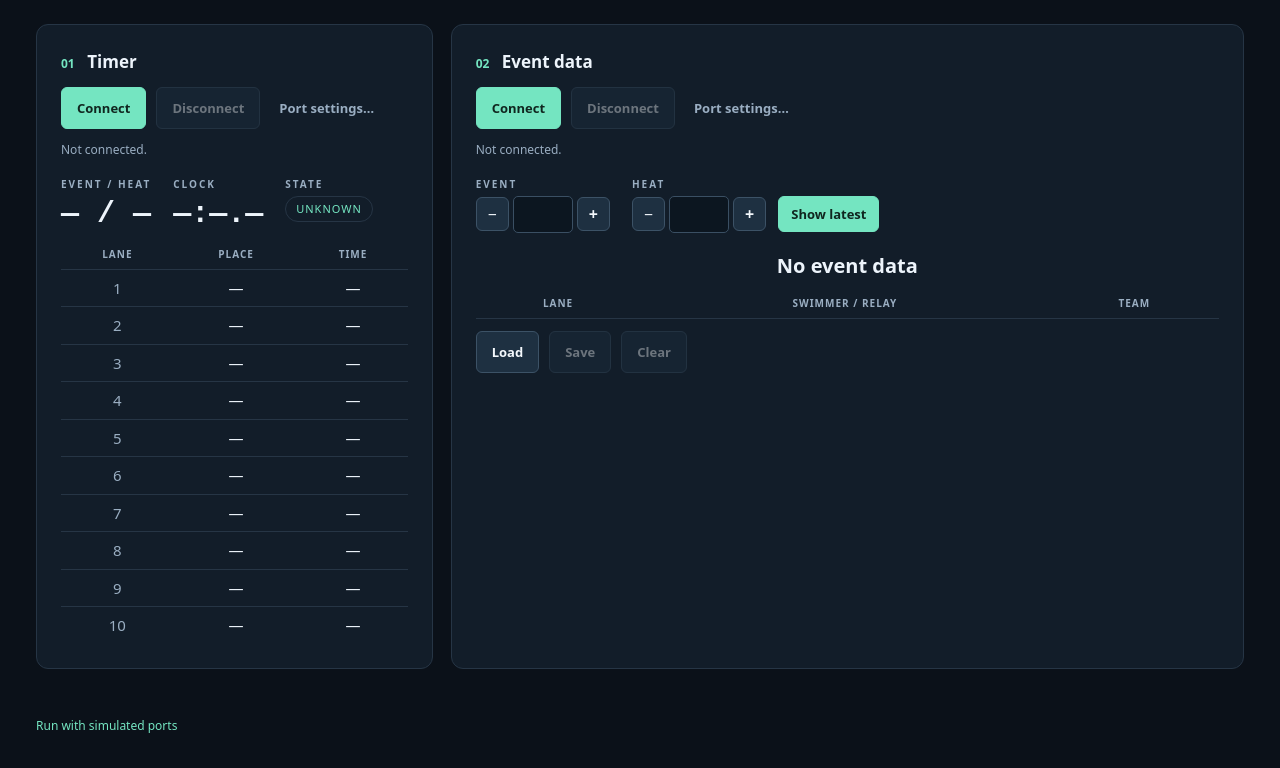
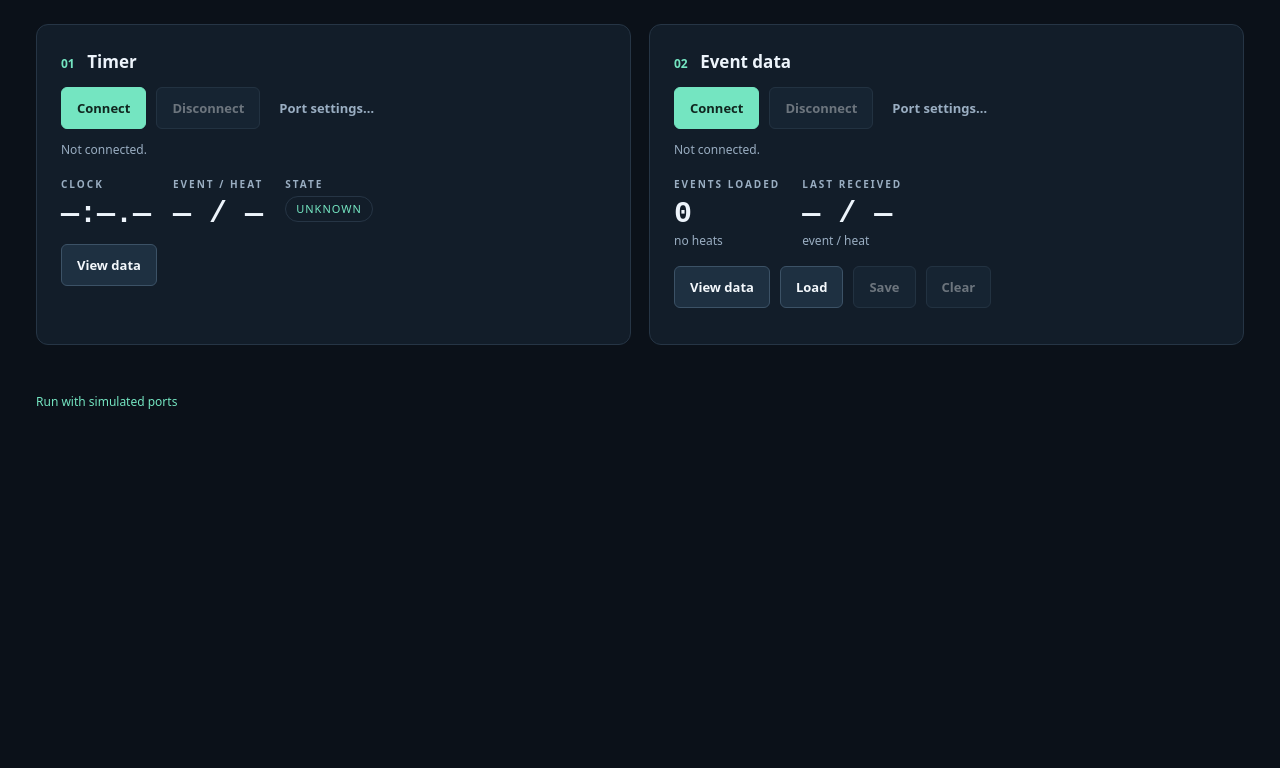
Before and after one commit to lgbeno/swimnerd-templates, a plain HTML site: page SerialBridge.html in a window 1280 px wide. Drawn offline with Linux system fonts and the light colour scheme.

Commit message:
Hide the tables behind View data; the boxes just show the links are working (#18)
In normal use the Timer box shows the clock, event and heat and the state,
and the Event data box shows how many events and heats are loaded and the
last event and heat received. A View data button in each opens a dialog
with the detail: the lane place and time table for the timer, and the start
lists with their steppers and Show latest for event data. The two boxes are
equal width again now that neither holds a table.

Co-authored-by: Luke Beno <lgbeno@Lukes-MacBook-Air.local>
Co-authored-by: Claude Fable 5.1 <noreply@anthropic.com>

```diff
--- a/SerialBridge.html
+++ b/SerialBridge.html
@@ -12,19 +12,25 @@
 <article><h2><span>01</span> Timer</h2>
 <div class="actions"><button id="timerConnect" class="primary">Connect</button><button id="timerDisconnect" disabled>Disconnect</button><button id="timerSettings" class="quiet">Port settings…</button></div>
 <p id="timerStatus" class="small">Not connected.</p>
-<div class="readout"><div><p class="eyebrow">EVENT / HEAT</p><strong id="event">— / —</strong></div><div><p class="eyebrow">CLOCK</p><strong id="clock">—:—.—</strong></div><div><p class="eyebrow">STATE</p><span id="raceState" class="badge">UNKNOWN</span></div></div>
+<div class="readout"><div><p class="eyebrow">CLOCK</p><strong id="clock">—:—.—</strong></div><div><p class="eyebrow">EVENT / HEAT</p><strong id="event">— / —</strong></div><div><p class="eyebrow">STATE</p><span id="raceState" class="badge">UNKNOWN</span></div></div>
+<div class="actions"><button id="timerView">View data</button></div>
+<dialog id="timerData" class="wide"><form method="dialog"><h3>Timer lanes</h3>
 <table class="data"><thead><tr><th>Lane</th><th>Place</th><th>Time</th></tr></thead><tbody id="lanes"></tbody></table>
+<div class="actions"><button class="primary">Close</button></div></form></dialog>
 <dialog id="timerDialog"><form method="dialog"><h3>Timer port settings</h3><p class="small">The console sends 9600 baud, 8 data bits, even parity, 1 stop bit, and the page uses that. Change it only for a console that was set up differently.</p>
 <div class="actions"><label>Baud <select id="timerBaud"><option>9600</option><option>2400</option><option>1200</option><option>4800</option><option>19200</option></select></label><label>Parity <select id="timerParity"><option value="even">Even</option><option value="none">None</option><option value="odd">Odd</option></select></label><span class="small">8 data · 1 stop</span></div>
 <div class="actions"><button class="primary">Done</button><button id="timerDefaults" type="button">Back to the console’s settings</button></div></form></dialog></article>
 <article><h2><span>02</span> Event data</h2>
 <div class="actions"><button id="genserConnect" class="primary">Connect</button><button id="genserDisconnect" disabled>Disconnect</button><button id="genserSettings" class="quiet">Port settings…</button></div>
 <p id="genserStatus" class="small">Not connected.</p>
-<div class="readout"><div><p class="eyebrow">EVENT <span id="storedEvents" class="count"></span></p><div class="stepper"><button id="eventDown" class="step" title="Previous stored event">−</button><input id="viewEventNo" type="number" min="1" max="999" aria-label="Event"><button id="eventUp" class="step" title="Next stored event">+</button></div></div>
-<div><p class="eyebrow">HEAT <span id="heatCount" class="count"></span></p><div class="stepper"><button id="heatDown" class="step" title="Previous heat">−</button><input id="viewHeatNo" type="number" min="1" max="99" aria-label="Heat"><button id="heatUp" class="step" title="Next heat">+</button><button id="follow" class="latch" aria-pressed="true" title="Jump to each start list as it arrives">Show latest</button></div></div></div>
+<div class="readout"><div><p class="eyebrow">EVENTS LOADED</p><strong id="eventsLoaded">0</strong><p id="heatsLoaded" class="small">no heats</p></div><div><p class="eyebrow">LAST RECEIVED</p><strong id="lastNo">— / —</strong><p class="small">event / heat</p></div></div>
+<div class="actions"><button id="eventView">View data</button><label class="button">Load<input id="eventFiles" type="file" accept=".scb" multiple></label><button id="saveFiles">Save</button><button id="clearRosters">Clear</button><span id="eventFileStatus" class="small"></span></div>
+<dialog id="eventData" class="wide"><form method="dialog"><h3>Start lists</h3>
+<div class="readout"><div><p class="eyebrow">EVENT <span id="storedEvents" class="count"></span></p><div class="stepper"><button id="eventDown" class="step" type="button" title="Previous stored event">−</button><input id="viewEventNo" type="number" min="1" max="999" aria-label="Event"><button id="eventUp" class="step" type="button" title="Next stored event">+</button></div></div>
+<div><p class="eyebrow">HEAT <span id="heatCount" class="count"></span></p><div class="stepper"><button id="heatDown" class="step" type="button" title="Previous heat">−</button><input id="viewHeatNo" type="number" min="1" max="99" aria-label="Heat"><button id="heatUp" class="step" type="button" title="Next heat">+</button><button id="follow" class="latch" type="button" aria-pressed="true" title="Jump to each start list as it arrives">Show latest</button></div></div></div>
 <h3 id="viewTitle" class="event-title">No event data</h3>
 <table class="data"><thead><tr><th>Lane</th><th>Swimmer / relay</th><th>Team</th></tr></thead><tbody id="startList"></tbody></table>
-<div class="actions"><label class="button">Load<input id="eventFiles" type="file" accept=".scb" multiple></label><button id="saveFiles">Save</button><button id="clearRosters">Clear</button><span id="eventFileStatus" class="small"></span></div>
+<div class="actions"><button class="primary">Close</button></div></form></dialog>
 <dialog id="genserDialog"><form method="dialog"><h3>Meet Manager port settings</h3><p class="small">The scoreboard link runs at 9600 baud, 8 data bits, no parity, 1 stop bit, and the page uses that. Change it only for a link that was set up differently.</p>
 <div class="actions"><label>Baud <select id="genserBaud"><option>9600</option><option>4800</option><option>2400</option><option>1200</option></select></label><label>Parity <select id="genserParity"><option value="none">None</option><option value="even">Even</option><option value="odd">Odd</option></select></label><span class="small">8 data · 1 stop</span></div>
 <div class="actions"><button class="primary">Done</button><button id="genserDefaults" type="button">Back to the link’s settings</button></div></form></dialog></article>
--- a/css/bridge.css
+++ b/css/bridge.css
@@ -6,6 +6,6 @@ dialog{background:var(--card);color:#edf4fb;border:1px solid var(--line);border-
 .data{margin-top:8px}.data td,.data th{padding:7px 10px;text-align:center}.data td:nth-child(5){font:inherit;color:inherit}.data .time{font:600 15px ui-monospace,monospace;color:var(--accent)}.data .faint{color:var(--muted)}
 .stepper{display:flex;align-items:center;gap:4px}.stepper input{width:60px;background:#0c1620;color:#edf4fb;border:1px solid #3a4f63;border-radius:5px;padding:4px;font:600 24px ui-monospace,monospace;text-align:center;-moz-appearance:textfield}.stepper input::-webkit-inner-spin-button,.stepper input::-webkit-outer-spin-button{display:none}.step{padding:8px 11px;font-size:16px;line-height:1}
 .latch{padding:8px 12px;margin-left:8px}.latch[aria-pressed="true"]{background:var(--accent);color:#10261f;border-color:var(--accent)}
-.inputs{grid-template-columns:1fr 2fr}@media(max-width:800px){.inputs{grid-template-columns:1fr}}
 .count{color:var(--muted);font-weight:500;letter-spacing:0;margin-left:6px;text-transform:none}
 .event-title{font-size:20px;margin:18px 0 4px;letter-spacing:0;text-align:center;white-space:nowrap;overflow:hidden;text-overflow:ellipsis}
+dialog.wide{max-width:min(92vw,720px);width:100%}dialog.wide table{margin-top:10px}
--- a/js/bridge/app.js
+++ b/js/bridge/app.js
@@ -185,6 +185,9 @@
         // The Show latest latch: lit while following, off while the user is looking at something else.
         $('follow').setAttribute('aria-pressed', String(following));
         $('saveFiles').disabled = !rosters.events.size;
+        $('eventsLoaded').textContent = rosters.events.size;
+        $('heatsLoaded').textContent = rosters.heats ? plural(rosters.heats, 'heat') : 'no heats';
+        $('lastNo').textContent = lastStartList ? `${lastStartList.event} / ${lastStartList.heat}` : '— / —';
         const support = 'serial' in navigator;
         for (const [prefix, link] of [['timer', timer], ['genser', genser]]) {
             $(prefix + 'Connect').disabled = !support || link.connected || link.opening;
@@ -228,6 +231,8 @@
     }
     $('eventFiles').onchange = e => { const files = Array.from(e.target.files); e.target.value = ''; if (files.length) loadEventFiles(files); };
     $('saveFiles').onclick = saveEventFiles;
+    $('timerView').onclick = () => $('timerData').showModal();
+    $('eventView').onclick = () => $('eventData').showModal();
     // Stepping the event goes through the events stored; typing a number shows that event, stored or not.
     const storedEvents = () => [...rosters.events.keys()].sort((a, b) => a - b);
     const heatsIn = event => rosters.events.get(event)?.heats.length || 1;
```
Also changed, not shown: README.md.
